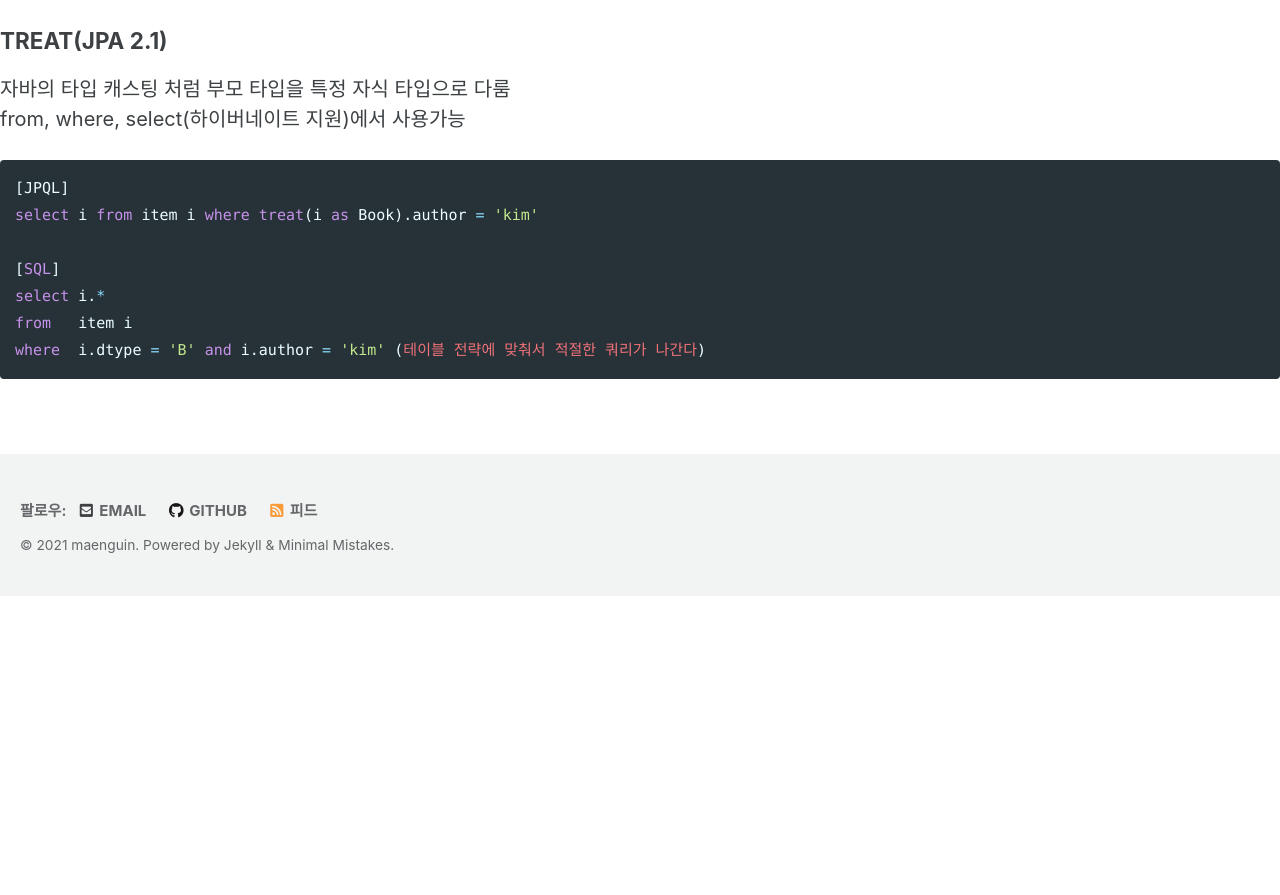
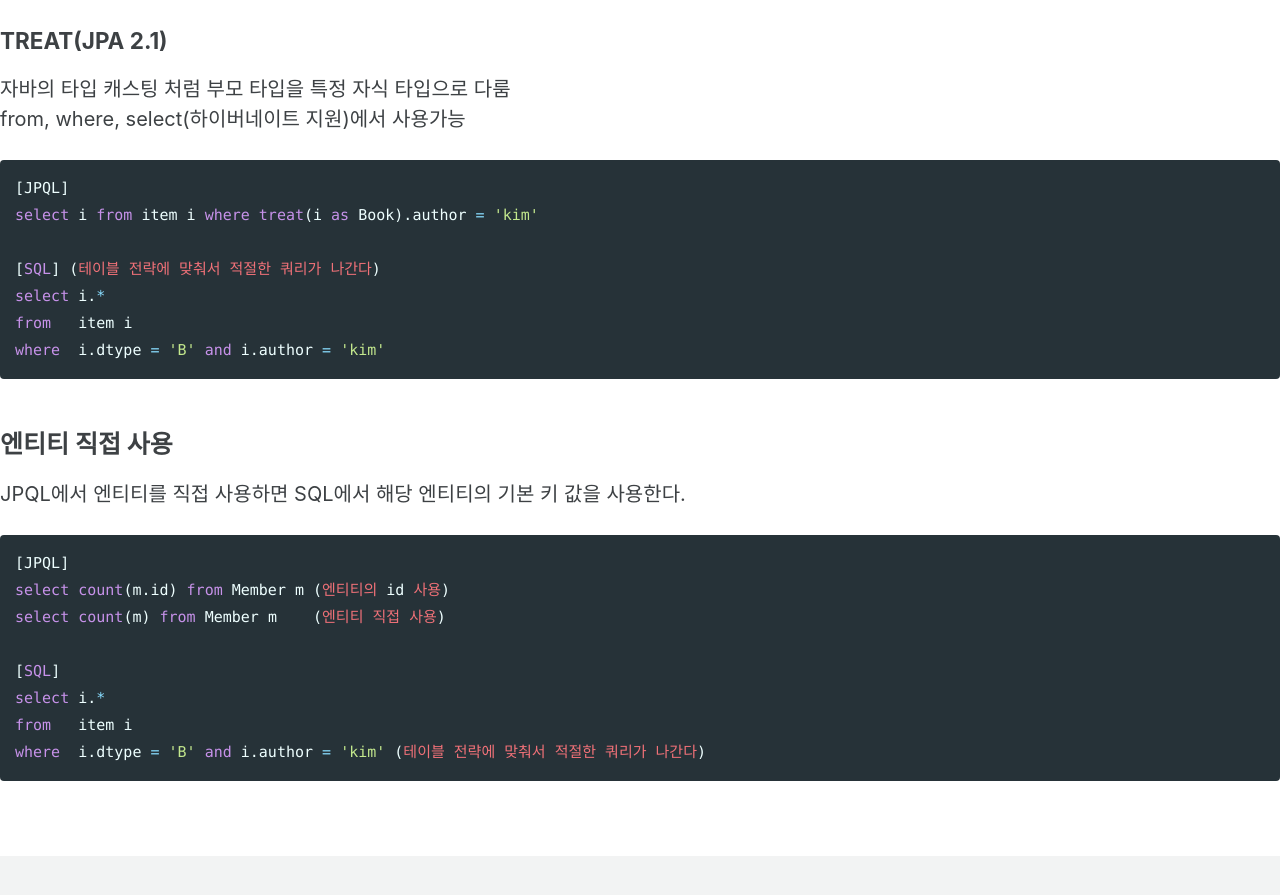
Before and after one commit to maenguin/maenguin.github.io, a Jekyll site: the page built from private/jpa-jpql.md, in a window 1280 px wide and 900 px high, scrolled down 642 px. Shown: the top 895 px of the window. Built offline with Jekyll 4.4.1, drawn with Linux system fonts in a browser that asks for light colours; cached includes are drawn as plain includes; our own code applies the rules of GitHub Pages for plain Markdown files; before the commit the page ends 1238 px from its top, so only the background shows below that.

Commit message:
Update jpa-jpql.md

````diff
--- a/private/jpa-jpql.md
+++ b/private/jpa-jpql.md
@@ -20,6 +20,19 @@ from, where, select(하이버네이트 지원)에서 사용가능
 [JPQL]
 select i from item i where treat(i as Book).author = 'kim'
 
+[SQL] (테이블 전략에 맞춰서 적절한 쿼리가 나간다)
+select i.*
+from   item i
+where  i.dtype = 'B' and i.author = 'kim'
+```
+
+## 엔티티 직접 사용
+JPQL에서 엔티티를 직접 사용하면 SQL에서 해당 엔티티의 기본 키 값을 사용한다.
+```sql
+[JPQL]
+select count(m.id) from Member m (엔티티의 id 사용)
+select count(m) from Member m    (엔티티 직접 사용)
+
 [SQL]
 select i.*
 from   item i
````
